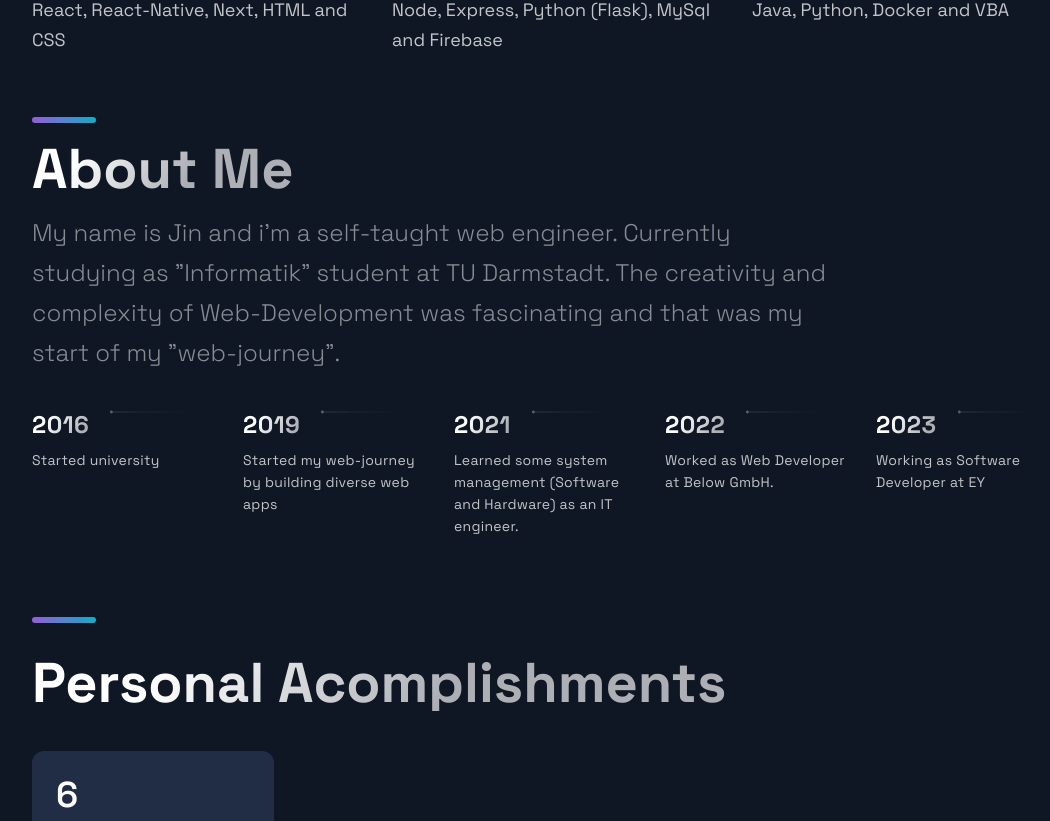
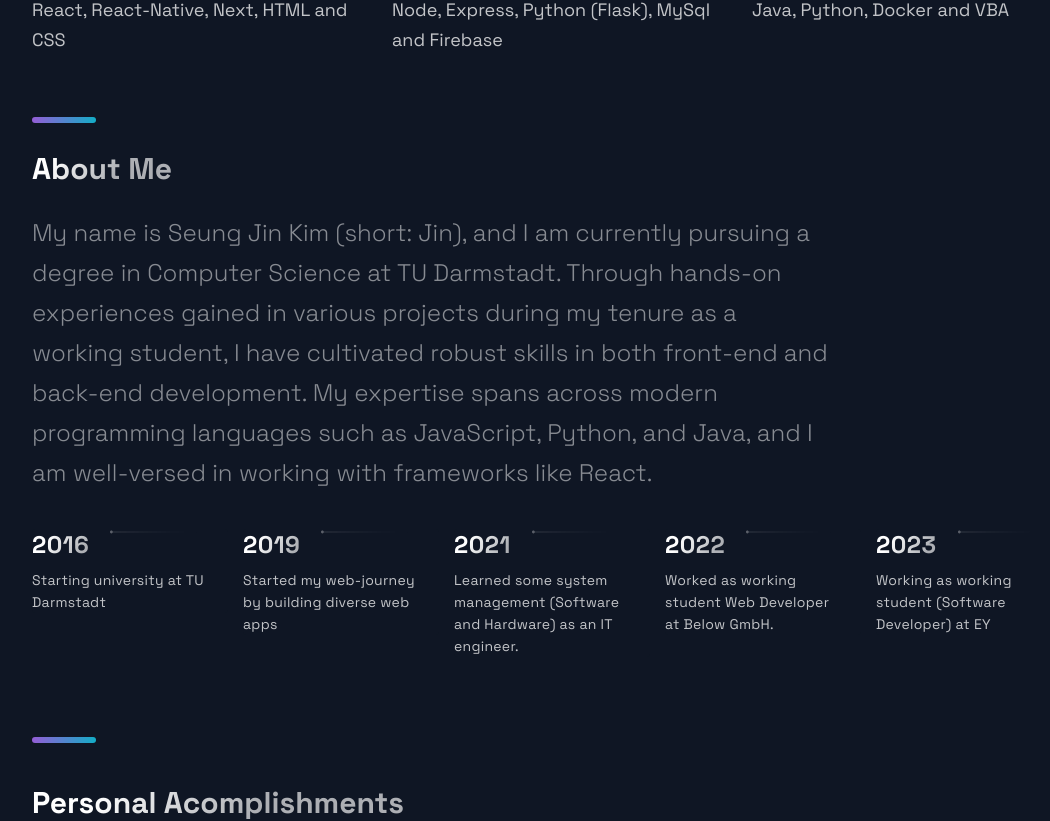
Before and after one commit to SJinKim/Portfolio-Website, a Next.js app: page / in a window 1280 px wide. Shown: the part 3017-3838 px from the top of the page, without its empty margins (88-1138 px from the left). Built offline with nearby package versions, Linux system fonts and the light colour scheme.

Commit message:
adjustment to timeline

```diff
--- a/src/components/TimeLine/TimeLine.js
+++ b/src/components/TimeLine/TimeLine.js
@@ -58,10 +58,12 @@ const Timeline = () => {
       <SectionDivider />
       <br />
       <SectionTitle>About Me</SectionTitle>
-      <SectionText>
-        My name is Jin and i'm a self-taught web engineer. Currently studying as "Informatik" student at TU
-        Darmstadt. The creativity and complexity of Web-Development was fascinating and that was my start of
-        my "web-journey".
+      <SectionText className='aboutMeText'>
+        My name is Seung Jin Kim (short: Jin), and I am currently pursuing a degree in Computer Science at TU
+        Darmstadt. Through hands-on experiences gained in various projects during my tenure as a working
+        student, I have cultivated robust skills in both front-end and back-end development. My expertise
+        spans across modern programming languages such as JavaScript, Python, and Java, and I am well-versed
+        in working with frameworks like React.
       </SectionText>
       <CarouselContainer ref={carouselRef} onScroll={handleScroll}>
         <>
--- a/src/constants/constants.js
+++ b/src/constants/constants.js
@@ -42,7 +42,7 @@ export const projects = [
 ]
 
 export const TimeLineData = [
-  { year: 2016, text: 'Started university' },
+  { year: 2016, text: 'Starting university at TU Darmstadt' },
   { year: 2019, text: 'Started my web-journey by building diverse web apps' },
   {
     year: 2021,
@@ -50,10 +50,10 @@ export const TimeLineData = [
   },
   {
     year: 2022,
-    text: 'Worked as Web Developer at Below GmbH.',
+    text: 'Worked as working student Web Developer at Below GmbH.',
   },
   {
     year: 2023,
-    text: 'Working as Software Developer at EY',
+    text: 'Working as working student (Software Developer) at EY',
   },
 ]
--- a/src/styles/GlobalComponents/index.js
+++ b/src/styles/GlobalComponents/index.js
@@ -1,9 +1,9 @@
 import styled from 'styled-components'
 
 export const Section = styled.section`
-  display: ${(props) => props.grid ? "grid" : "flex" };
-  flex-direction: ${(props) => props.row ? "row" : "column" };
-  padding: ${(props) => props.nopadding ? "0" : "32px 48px 0" } ;
+  display: ${(props) => (props.grid ? 'grid' : 'flex')};
+  flex-direction: ${(props) => (props.row ? 'row' : 'column')};
+  padding: ${(props) => (props.nopadding ? '0' : '32px 48px 0')};
   margin: 0 auto;
   max-width: 1040px;
   box-sizing: content-box;
@@ -17,7 +17,7 @@ export const Section = styled.section`
   }
 
   @media ${(props) => props.theme.breakpoints.sm} {
-    padding: ${(props) => props.nopadding ? "0" : "16px 16px 0" } ;
+    padding: ${(props) => (props.nopadding ? '0' : '16px 16px 0')};
 
     width: calc(100vw - 32px);
     flex-direction: column;
@@ -26,30 +26,30 @@ export const Section = styled.section`
 
 export const SectionTitle = styled.h2`
   font-weight: 800;
-  font-size: ${(props) => props.main ? '65px' : '56px'};
-  line-height: ${(props) => props.main ? '72px' : '56px'};
+  font-size: ${(props) => (props.main ? '65px' : '30px')};
+  line-height: ${(props) => (props.main ? '72px' : '56px')};
   width: max-content;
   max-width: 100%;
-  background: linear-gradient(121.57deg, #FFFFFF 18.77%, rgba(255, 255, 255, 0.66) 60.15%);
+  background: linear-gradient(121.57deg, #ffffff 18.77%, rgba(255, 255, 255, 0.66) 60.15%);
   -webkit-background-clip: text;
   -webkit-text-fill-color: transparent;
   margin-bottom: 16px;
-  padding: ${(props) => props.main ? '58px 0 16px' : '0'};
+  padding: ${(props) => (props.main ? '58px 0 16px' : '0')};
 
-  @media ${props => props.theme.breakpoints.md}{
-    font-size: ${(props) => props.main ? '56px' : '48px'};
-    line-height: ${(props) => props.main ? '56px' : '48px'};
+  @media ${(props) => props.theme.breakpoints.md} {
+    font-size: ${(props) => (props.main ? '56px' : '48px')};
+    line-height: ${(props) => (props.main ? '56px' : '48px')};
     margin-bottom: 12px;
-    padding: ${(props) => props.main ? '40px 0 12px' : '0'};
+    padding: ${(props) => (props.main ? '40px 0 12px' : '0')};
   }
 
-  @media ${props => props.theme.breakpoints.sm}{
+  @media ${(props) => props.theme.breakpoints.sm} {
     font-size: 32px;
     line-height: 40px;
-    font-size: ${(props) => props.main ? '28px' : '32px'};
-    line-height: ${(props) => props.main ? '32px' : '40px'};
+    font-size: ${(props) => (props.main ? '28px' : '32px')};
+    line-height: ${(props) => (props.main ? '32px' : '40px')};
     margin-bottom: 8px;
-    padding: ${(props) => props.main ? '16px 0 8px' : '0'};
+    padding: ${(props) => (props.main ? '16px 0 8px' : '0')};
     max-width: 100%;
   }
 `
@@ -77,16 +77,16 @@ export const SectionText = styled.p`
 `
 
 export const SectionDivider = styled.div`
-
   width: 64px;
   height: 6px;
   border-radius: 10px;
   background-color: #fff;
-  background: ${(props) => props.colorAlt ?
-    'linear-gradient(270deg, #F46737 0%, #945DD6 100%)' :
-    'linear-gradient(270deg, #13ADC7 0%, #945DD6 100%)'};
+  background: ${(props) =>
+    props.colorAlt
+      ? 'linear-gradient(270deg, #F46737 0%, #945DD6 100%)'
+      : 'linear-gradient(270deg, #13ADC7 0%, #945DD6 100%)'};
 
-    margin: ${(props) => props.divider ? "4rem 0" : "" };
+  margin: ${(props) => (props.divider ? '4rem 0' : '')};
 
   @media ${(props) => props.theme.breakpoints.md} {
     width: 48px;
@@ -105,7 +105,7 @@ export const SectionSubText = styled.p`
   line-height: 32px;
   color: rgba(255, 255, 255, 0.75);
 
-@media ${(props) => props.theme.breakpoints.md} {
+  @media ${(props) => props.theme.breakpoints.md} {
     max-width: 672px;
     font-size: 16px;
     line-height: 25px;
@@ -117,7 +117,7 @@ export const SectionSubText = styled.p`
   }
 `
 export const SecondaryBtn = styled.button`
-  color: #FFF;
+  color: #fff;
   background: none;
   border: 1px solid rgba(255, 255, 255, 0.33);
   box-sizing: border-box;
@@ -147,7 +147,7 @@ export const SecondaryBtn = styled.button`
     box-shadow: inset 0px 2px 1px rgba(46, 49, 55, 0.15), inset 0px 0px 4px rgba(20, 20, 55, 0.3);
   }
 
-  @media ${(props) => props.theme.breakpoints.md}{
+  @media ${(props) => props.theme.breakpoints.md} {
     margin-top: 24px;
     margin-bottom: 64px;
     padding: 16px 24px;
@@ -167,35 +167,38 @@ export const SecondaryBtn = styled.button`
 `
 
 export const ButtonBack = styled.div`
-  width: ${({ alt }) => alt ? '150px' : '262px'};
-  height: ${({ alt }) => alt ? '52px' : '64px'};
+  width: ${({ alt }) => (alt ? '150px' : '262px')};
+  height: ${({ alt }) => (alt ? '52px' : '64px')};
   border-radius: 50px;
-  font-size: ${({ alt }) => alt ? '20px' : '24px'};
+  font-size: ${({ alt }) => (alt ? '20px' : '24px')};
   font-weight: 600;
   display: flex;
   align-items: center;
   justify-content: center;
-  margin: ${({ alt, form }) => (alt || form) ? '0' : '0 0 80px'};
+  margin: ${({ alt, form }) => (alt || form ? '0' : '0 0 80px')};
   color: #fff;
-  background: ${({ alt }) => alt ? 'linear-gradient(270deg, #ff622e 0%, #B133FF 100%)' : 'linear-gradient(270deg, #00DBD8 0%, #B133FF 100%)'};
+  background: ${({ alt }) =>
+    alt
+      ? 'linear-gradient(270deg, #ff622e 0%, #B133FF 100%)'
+      : 'linear-gradient(270deg, #00DBD8 0%, #B133FF 100%)'};
   cursor: pointer;
   transition: 0.5s ease;
   position: relative;
   overflow: hidden;
-  opacity: ${({ disabled }) => disabled ? '.5' : '1'};
+  opacity: ${({ disabled }) => (disabled ? '.5' : '1')};
 
   @media ${(props) => props.theme.breakpoints.md} {
-    width: ${({ alt }) => alt ? '150px' : '184px'};
-    height: ${({ alt }) => alt ? '52px' : '48px'};
-    font-size: ${({ alt }) => alt ? '20px' : '16px'};
-    margin-bottom: ${({ alt }) => alt ? '0' : '64px'};
+    width: ${({ alt }) => (alt ? '150px' : '184px')};
+    height: ${({ alt }) => (alt ? '52px' : '48px')};
+    font-size: ${({ alt }) => (alt ? '20px' : '16px')};
+    margin-bottom: ${({ alt }) => (alt ? '0' : '64px')};
   }
 
   @media ${(props) => props.theme.breakpoints.sm} {
     width: 100%;
     height: 32px;
     font-size: 14px;
-    margin-bottom: ${({ alt }) => alt ? '0' : '32px'};
+    margin-bottom: ${({ alt }) => (alt ? '0' : '32px')};
   }
 `
 
@@ -209,15 +212,19 @@ export const ButtonFront = styled.button`
   left: 0;
   width: 100%;
   height: 100%;
-  background: ${({ alt }) => alt ? 'linear-gradient(270deg, #F46737 0%, #945DD6 100%)' : 'linear-gradient(270deg, #13ADC7 0%, #945DD6 100%)'};
-  opacity: ${({ disabled }) => disabled ? '.5' : '1'};
-  transition: .4s ease;
-  font-size: ${({ alt }) => alt ? '20px' : '24px'};
+  background: ${({ alt }) =>
+    alt
+      ? 'linear-gradient(270deg, #F46737 0%, #945DD6 100%)'
+      : 'linear-gradient(270deg, #13ADC7 0%, #945DD6 100%)'};
+  opacity: ${({ disabled }) => (disabled ? '.5' : '1')};
+  transition: 0.4s ease;
+  font-size: ${({ alt }) => (alt ? '20px' : '24px')};
   font-weight: 600;
   align-items: center;
   justify-content: center;
   cursor: pointer;
-  box-shadow: ${({ disabled }) => disabled ? 'inset 0px 2px 1px rgba(46, 49, 55, 0.15), inset 0px 0px 4px rgba(20, 20, 55, 0.3)' : 'none'};
+  box-shadow: ${({ disabled }) =>
+    disabled ? 'inset 0px 2px 1px rgba(46, 49, 55, 0.15), inset 0px 0px 4px rgba(20, 20, 55, 0.3)' : 'none'};
 
   &:hover {
     opacity: 0;
@@ -230,14 +237,14 @@ export const ButtonFront = styled.button`
     box-shadow: inset 0px 2px 1px rgba(46, 49, 55, 0.15), inset 0px 0px 4px rgba(20, 20, 55, 0.3);
   }
 
-  &:disabled{
-    background: linear-gradient(270deg, #00DBD8 0%, #B133FF 100%);
+  &:disabled {
+    background: linear-gradient(270deg, #00dbd8 0%, #b133ff 100%);
     opacity: 0.5;
     box-shadow: inset 0px 2px 1px rgba(46, 49, 55, 0.15), inset 0px 0px 4px rgba(20, 20, 55, 0.3);
   }
 
   @media ${(props) => props.theme.breakpoints.md} {
-    font-size: ${({ alt }) => alt ? '20px' : '16px'};
+    font-size: ${({ alt }) => (alt ? '20px' : '16px')};
   }
 
   @media ${(props) => props.theme.breakpoints.sm} {
@@ -246,7 +253,7 @@ export const ButtonFront = styled.button`
 `
 
 export const LinkContainer = styled.div`
-  margin-left: ${({ large }) => large ? '24px' : '16px'};
+  margin-left: ${({ large }) => (large ? '24px' : '16px')};
   transition: 0.3s ease;
   justify-content: center;
   border-radius: 50px;
@@ -259,23 +266,22 @@ export const LinkContainer = styled.div`
   }
 
   @media ${(props) => props.theme.breakpoints.md} {
-    margin-left: ${({ large }) => large ? '16px' : '8px'};
-
+    margin-left: ${({ large }) => (large ? '16px' : '8px')};
   }
   @media ${(props) => props.theme.breakpoints.sm} {
-    margin-left: ${({ large }) => large ? '0' : '8px'};
+    margin-left: ${({ large }) => (large ? '0' : '8px')};
   }
 `
 
 export const LinkIconImg = styled.div`
   display: flex;
-  height: ${({ large }) => large ? '32px' : '24px'};
+  height: ${({ large }) => (large ? '32px' : '24px')};
 
   @media ${(props) => props.theme.breakpoints.md} {
-    height: ${({ nav }) => nav ? '16px' : '24px'};
+    height: ${({ nav }) => (nav ? '16px' : '24px')};
   }
 
   @media ${(props) => props.theme.breakpoints.sm} {
-    height: ${({ large }) => large ? '32px' : '16px'};
+    height: ${({ large }) => (large ? '32px' : '16px')};
   }
 `
```
